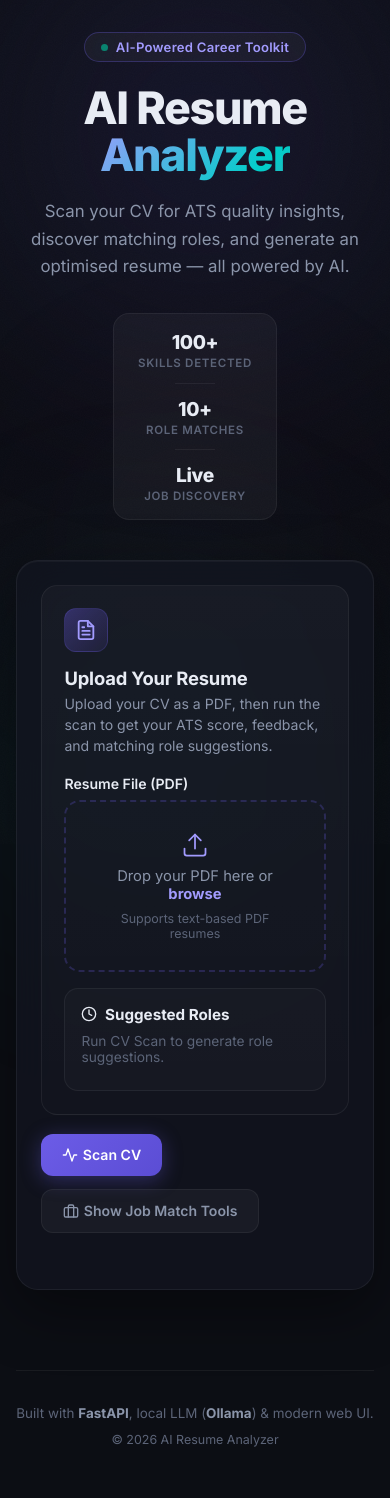
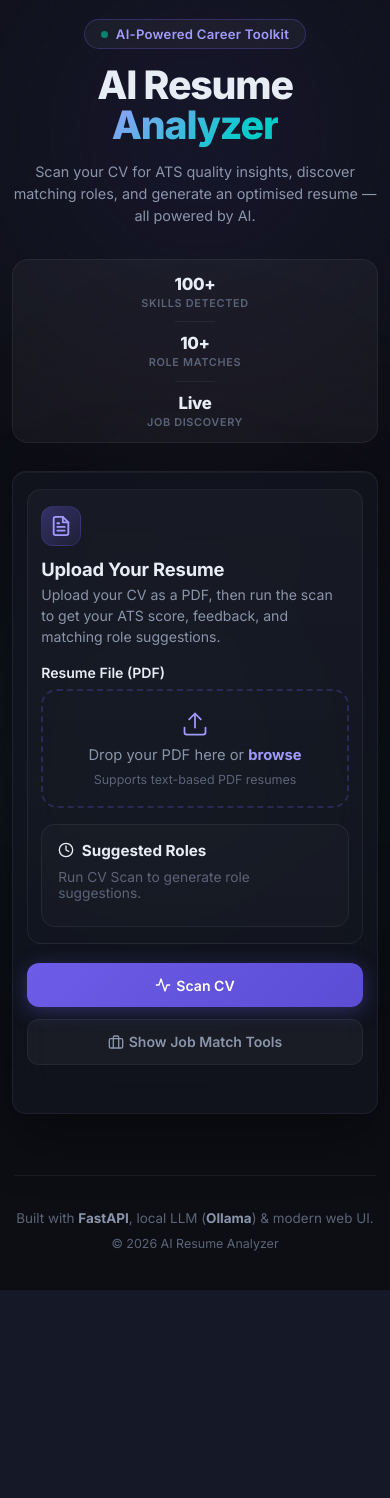
Before and after one commit to krishalivaibhav/EmergingTech, a FastAPI app: page / in a window 390 px wide. After the commit the page ends 1290 px from the top, so only its background shows below. Run offline with FastAPI, Linux system fonts and the light colour scheme.

Commit message:
feat: improve mobile responsive layout

```diff
--- a/app/static/css/styles.css
+++ b/app/static/css/styles.css
@@ -47,6 +47,7 @@ body {
   min-height: 100vh;
   -webkit-font-smoothing: antialiased;
   -moz-osx-font-smoothing: grayscale;
+  overflow-x: hidden;
 }
 
 /* ── Noise overlay for premium texture ── */
@@ -1274,6 +1275,20 @@ button.is-loading::before {
 
 /* ── Responsive ── */
 @media (max-width: 900px) {
+  .page-shell {
+    padding: 2.4rem 1.15rem 3.25rem;
+  }
+
+  .form-panel,
+  .job-tools {
+    padding: 1.1rem;
+  }
+
+  .input-card,
+  .card {
+    padding: 1rem;
+  }
+
   .tailor-layout {
     grid-template-columns: 1fr;
   }
@@ -1314,23 +1329,247 @@ button.is-loading::before {
 
 @media (max-width: 760px) {
   .page-shell {
-    padding: 2rem 1rem 3rem;
+    padding: 1.6rem 0.9rem 2.6rem;
   }
+
+  .hero {
+    margin-bottom: 1.7rem;
+  }
+
+  .hero h1 {
+    font-size: clamp(2.2rem, 10vw, 3rem);
+  }
+
+  .hero-copy {
+    font-size: 0.96rem;
+    line-height: 1.55;
+    margin-top: 0.95rem;
+  }
+
+  .hero-badge {
+    margin-bottom: 1rem;
+  }
+
+  .hero-stats {
+    width: 100%;
+    padding: 0.95rem 1rem;
+    gap: 0.7rem;
+  }
+
   .result-grid {
     grid-template-columns: 1fr;
   }
+
   .score-panel {
     flex-direction: column;
     align-items: flex-start;
+    padding: 1.1rem 1rem;
   }
+
+  #score-value {
+    font-size: clamp(2.1rem, 11vw, 3rem);
+  }
+
   .role-selector-row {
     grid-template-columns: 1fr;
   }
+
   .role-workbench-head {
     flex-direction: column;
     align-items: flex-start;
   }
+
   .input-card-head {
     flex-direction: column;
+    gap: 0.75rem;
+    margin-bottom: 1rem;
+  }
+
+  .input-card-icon {
+    width: 40px;
+    height: 40px;
+    min-width: 40px;
+  }
+
+  .file-drop-zone {
+    padding: 1.2rem 0.9rem;
+  }
+
+  .form-actions {
+    gap: 0.7rem;
+  }
+
+  .form-actions > button,
+  .form-actions.compact > button,
+  .upgrade-actions > button,
+  .job-location-row > button,
+  .role-selector-row > button {
+    width: 100%;
+  }
+
+  .form-actions .loading-indicator {
+    width: 100%;
+    justify-content: center;
+  }
+
+  .job-location-tools {
+    padding: 0.85rem;
+  }
+
+  .live-jobs-head,
+  .upgrade-head,
+  .compare-pane-head,
+  .latex-card-head {
+    gap: 0.65rem;
+  }
+
+  .live-jobs-grid {
+    gap: 0.75rem;
+  }
+
+  .live-job-item {
+    padding: 0.9rem;
+  }
+
+  .compare-card {
+    padding: 0.65rem;
+  }
+
+  .compare-pane {
+    padding: 0.5rem;
+  }
+
+  .resume-preview-frame {
+    min-height: 400px;
+  }
+
+  .resume-preview-frame.pdf-preview-shell,
+  .pdf-preview-object,
+  .resume-sheet {
+    height: 460px;
+    min-height: 400px;
+    max-height: 460px;
+  }
+
+  .resume-sheet {
+    padding: 0.95rem 0.9rem;
+  }
+
+  .snapshot-text {
+    max-height: 220px;
+    font-size: 0.84rem;
+  }
+
+  .stacked-list li,
+  .body-copy {
+    font-size: 0.9rem;
+  }
+
+  .tag-list li,
+  .role-chip {
+    font-size: 0.78rem;
+    padding: 0.32rem 0.6rem;
   }
 }
+
+@media (max-width: 520px) {
+  .page-shell {
+    padding: 1.2rem 0.75rem 2.2rem;
+  }
+
+  .panel,
+  .form-panel,
+  .job-tools,
+  .input-card,
+  .card {
+    border-radius: 14px;
+  }
+
+  .form-panel,
+  .job-tools,
+  .input-card,
+  .card {
+    padding-left: 0.85rem;
+    padding-right: 0.85rem;
+  }
+
+  .hero h1 {
+    font-size: clamp(1.95rem, 11vw, 2.45rem);
+    line-height: 1.02;
+  }
+
+  .hero-copy {
+    font-size: 0.9rem;
+  }
+
+  .hero-stats {
+    padding: 0.85rem 0.9rem;
+  }
+
+  .hero-stat-number {
+    font-size: 1.05rem;
+  }
+
+  .hero-stat-label {
+    font-size: 0.68rem;
+  }
+
+  button,
+  .btn-primary,
+  .btn-secondary {
+    width: 100%;
+    padding: 0.78rem 1rem;
+    white-space: normal;
+    line-height: 1.35;
+  }
+
+  .role-chip {
+    width: 100%;
+    justify-content: center;
+  }
+
+  .score-badge {
+    width: 100%;
+    text-align: center;
+  }
+
+  .card-header-row {
+    align-items: flex-start;
+  }
+
+  .card-header-row h3,
+  .card h3 {
+    font-size: 0.98rem;
+  }
+
+  .resume-preview-frame {
+    min-height: 340px;
+  }
+
+  .resume-preview-frame.pdf-preview-shell,
+  .pdf-preview-object,
+  .resume-sheet {
+    height: 390px;
+    min-height: 340px;
+    max-height: 390px;
+  }
+
+  .resume-sheet-name {
+    font-size: 1rem;
+  }
+
+  .resume-sheet-contact,
+  .resume-sheet-line,
+  .resume-sheet-inline-meta,
+  .resume-sheet-bullets li {
+    font-size: 0.8rem;
+  }
+
+  .code-block {
+    font-size: 0.74rem;
+  }
+
+  .footer {
+    padding: 1.6rem 0.85rem 2.2rem;
+  }
+}
```
